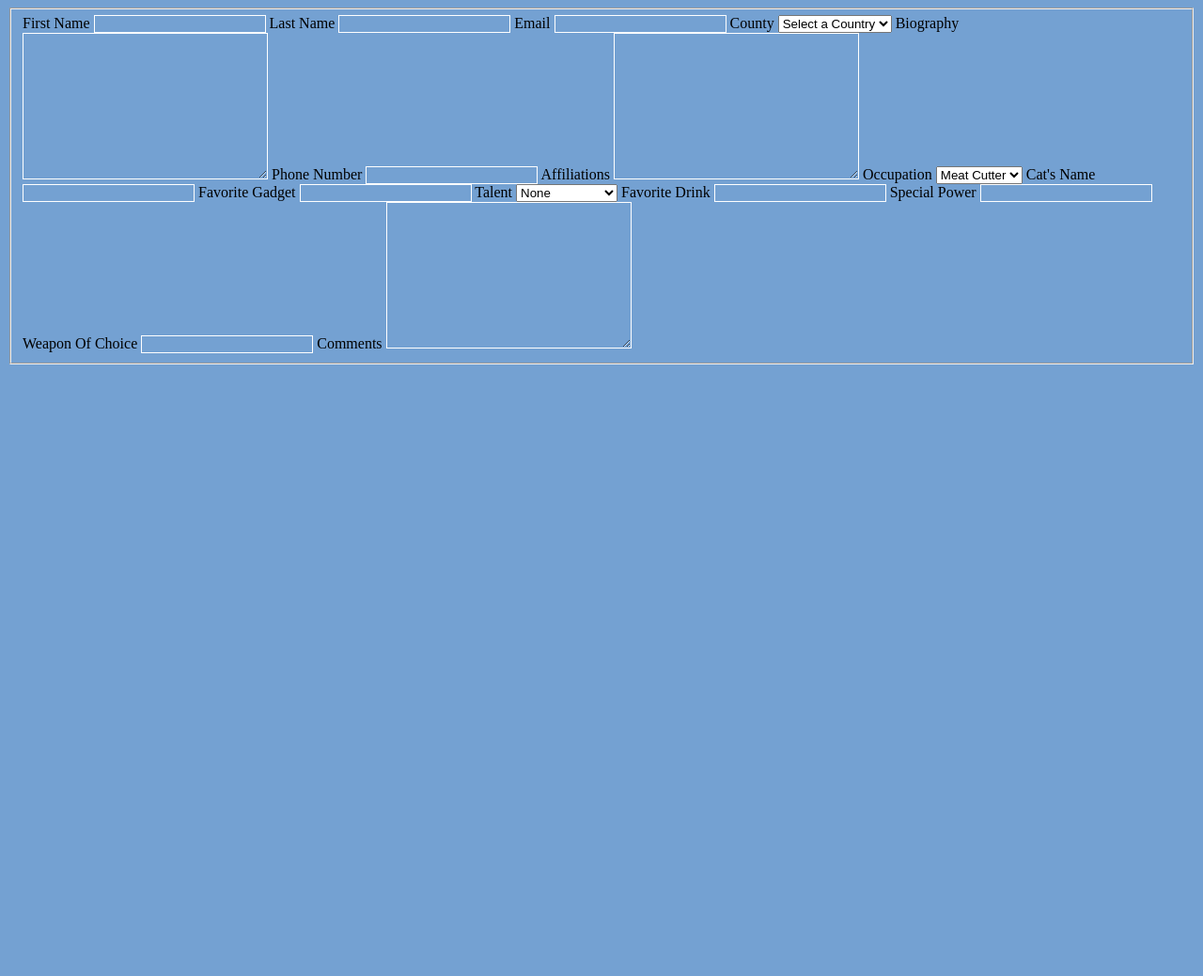
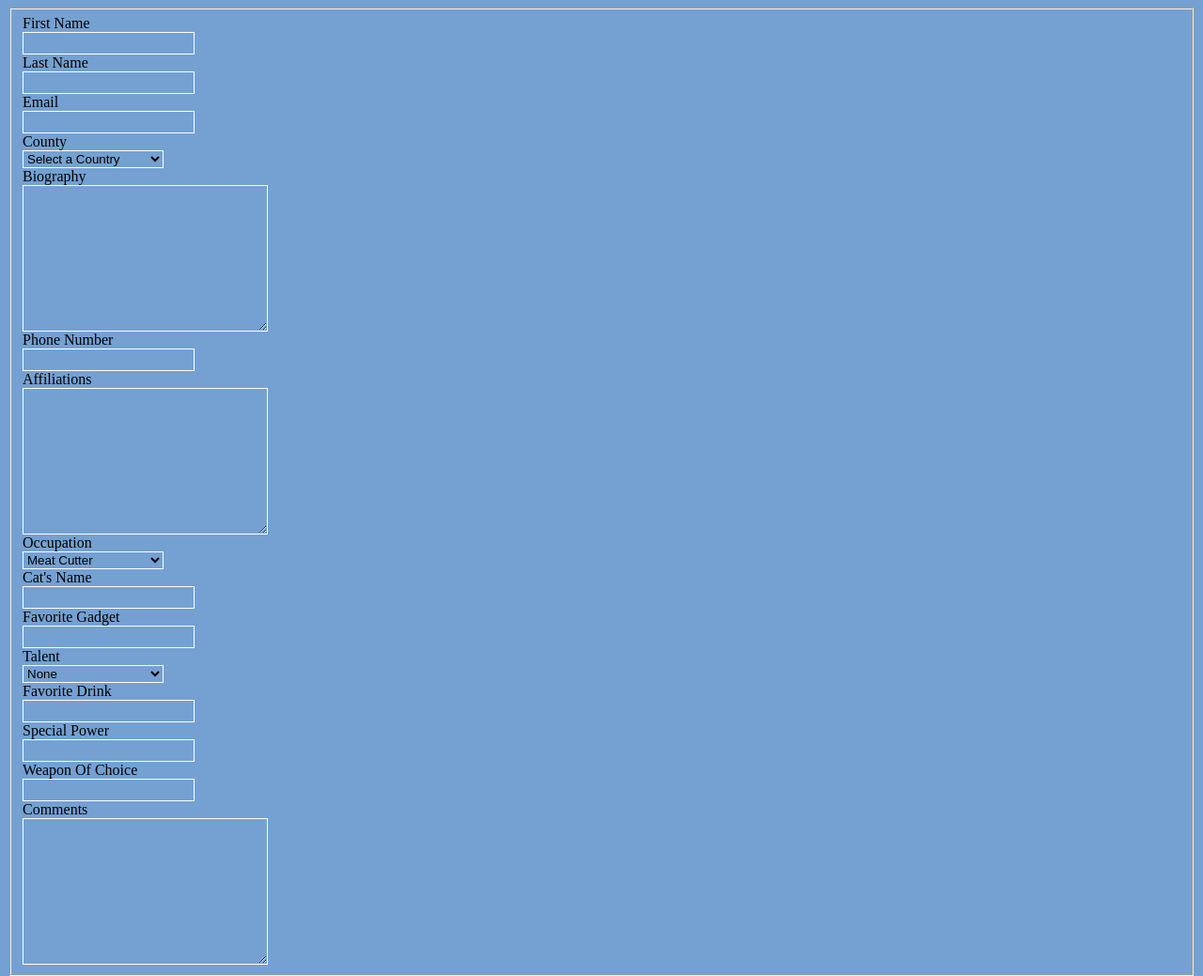
Before and after one commit to Reggedon89/formdesign, a plain HTML site: page index.html in a window 1280 px wide. Shown: the whole page at 94% size. Before the commit the page ends 800 px from the top, so only its background shows below. Drawn offline with Linux system fonts and the light colour scheme.

Commit message:
Wrapped each block of 5 elements in own content div

```diff
--- a/index.html
+++ b/index.html
@@ -8,8 +8,10 @@
     <title>Form Design</title>
 </head>
 <body>
+    <div id="wrapper">
      <fieldset>
         <form action="" method="GET">
+        <div class="section-wrap">
             <label for="fname">First Name</label>
             <input type="text" id="fname" name="fname">
 
@@ -29,7 +31,9 @@
 
             <label for="biography">Biography</label>
             <textarea name="biography" rows="10" cols="30"></textarea>
+        </div>
 
+            <div class="section-wrap">
                 <label for="number">Phone Number</label>
                 <input type="tel" id="number" name="number">
 
@@ -48,7 +52,9 @@
 
                 <label for="fgadget">Favorite Gadget</label>
                 <input type="text" id="fgadget" name="fgadet">
+            </div>
 
+            <div class="section-wrap">
                 <label for="talent">Talent</label>
                 <select id="talent" name="talent">
                     <option value="none">None</option>
@@ -67,11 +73,9 @@
 
                 <label for="comments">Comments</label>
                 <textarea name="comments" rows="10" cols="30"></textarea>
-
-
-
-
+            </div>
         </form>
     </fieldset>
+    </div>
 </body>
 </html>
--- a/main.css
+++ b/main.css
@@ -5,12 +5,27 @@ body {
     background: rgb(116, 161, 210);
 }
 
+#wrapper {
+
+
+}
+
 input {
+    display: block;
+    background: rgb(116, 161, 210);
+    border: solid 1px white;
+    line-height: 20px;
+}
+
+textarea {
+    display: block;
     background: rgb(116, 161, 210);
     border: solid 1px white;
 }
 
-textarea {
+select {
+    display: block;
     background: rgb(116, 161, 210);
     border: solid 1px white;
+    width: 150px;
 }
```
Lines whose indentation alone changed are shown as unchanged.
